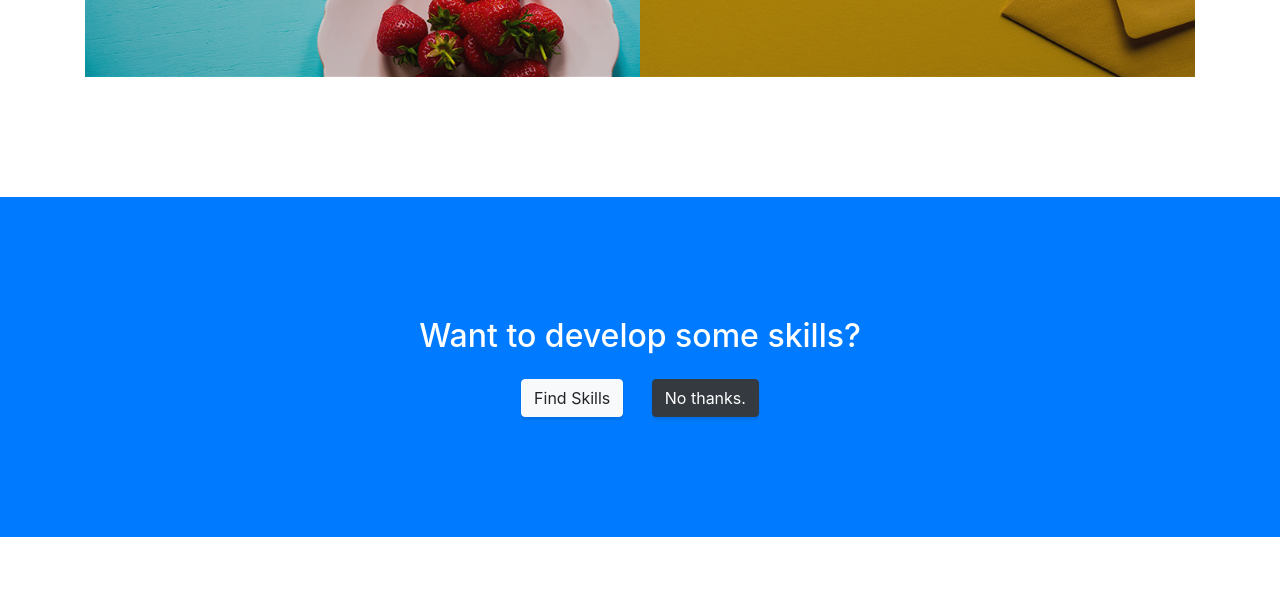
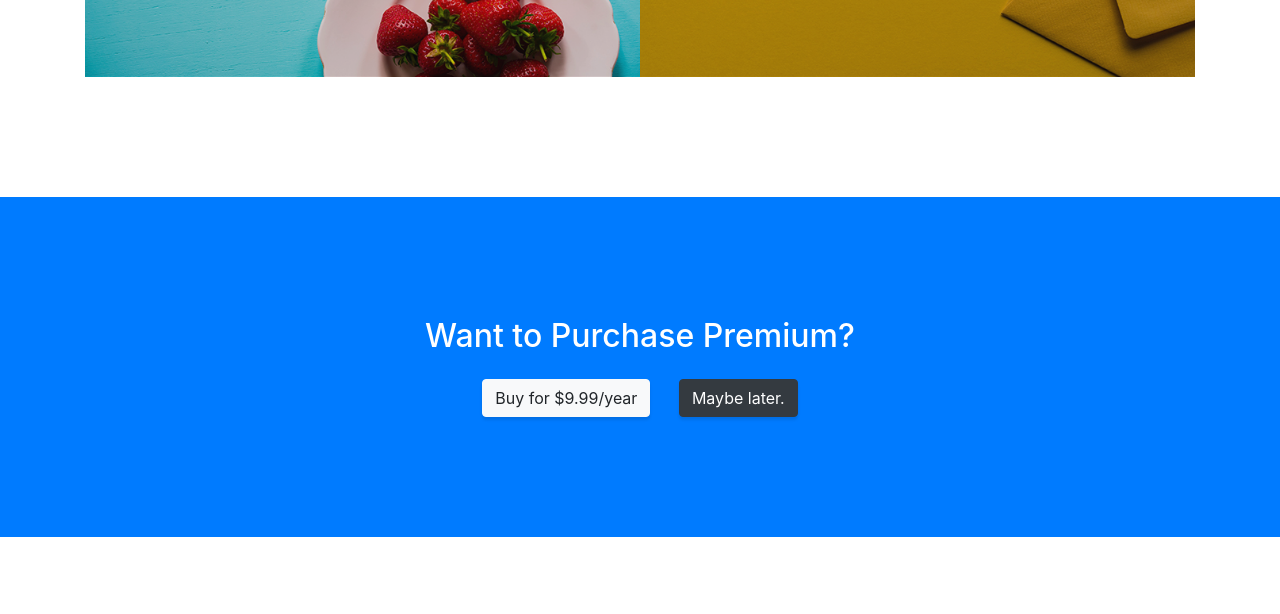
Before and after one commit to Mohit6043/Home, a website with bundled scripts: page index.html in a window 1280 px wide. Shown: the part 3443-4057 px from the top of the page. Built offline with nearby package versions, Linux system fonts and the light colour scheme.

Commit message:
Update index.html

```diff
--- a/index.html
+++ b/index.html
@@ -197,9 +197,9 @@
   <!-- Call to Action -->
   <section class="content-section bg-primary text-white">
     <div class="container text-center">
-      <h2 class="mb-4">Want to develop some skills?</h2>
-      <a href="#!" class="btn btn-xl btn-light mr-4">Find Skills</a>
-      <a href="#!" class="btn btn-xl btn-dark">No thanks.</a>
+      <h2 class="mb-4">Want to Purchase Premium?</h2>
+      <a href="#!" class="btn btn-xl btn-light mr-4">Buy for $9.99/year</a>
+      <a href="#!" class="btn btn-xl btn-dark">Maybe later.</a>
     </div>
   </section>
 
```
